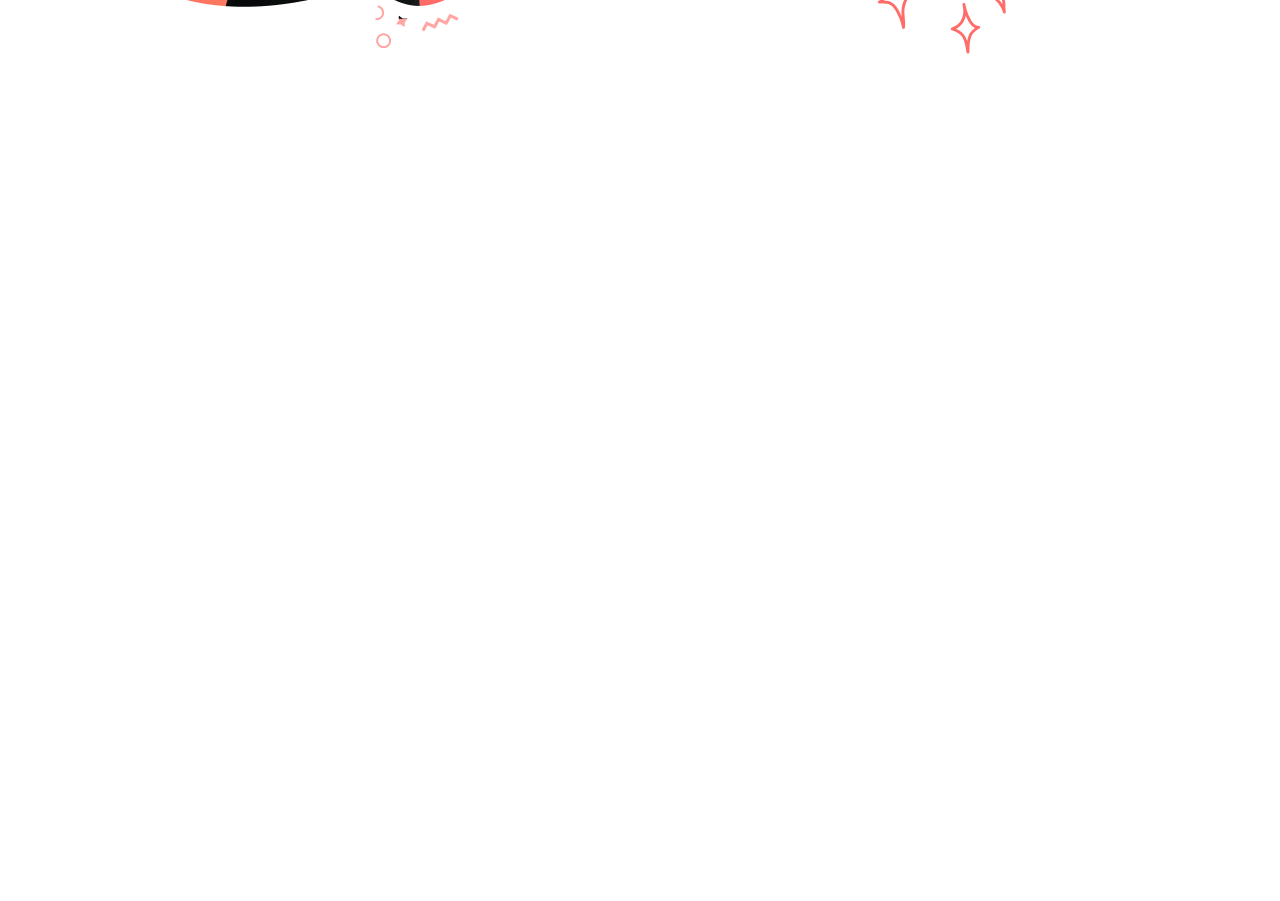
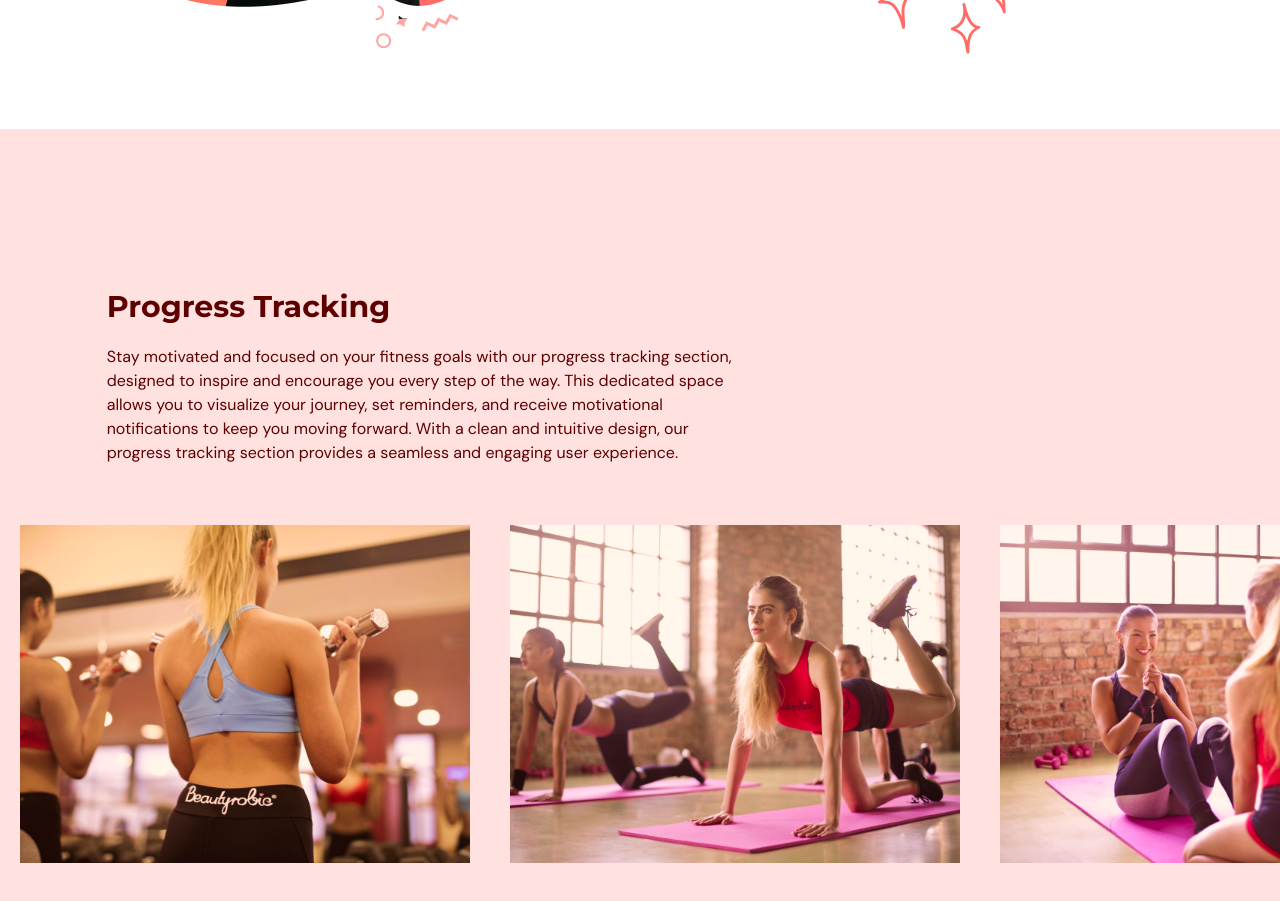
Before and after one commit to seunosinowo/GymPal, a React (Vite) app: page / in a window 1280 px wide. Shown: the part 2000-2901 px from the top of the page. Before the commit the page ends 2129 px from the top, so only its background shows below. Built offline with nearby package versions, Linux system fonts and the light colour scheme.

Commit message:
Implemented Progress Components

```diff
--- a/src/App.tsx
+++ b/src/App.tsx
@@ -1,8 +1,9 @@
 import Navbar from "@/scenes/navbar";
 import { useEffect, useState } from "react";
 import { SelectedPage } from "@/shared/types";
-import Home from "./scenes/home/Home";
-import Benefits from "./scenes/benefits";
+import Home from "@/scenes/home/Home";
+import Benefits from "@/scenes/benefits";
+import OurClasses from "@/scenes/OurClasses/OurClasses";
 
 
 function App() {
@@ -33,6 +34,7 @@ function App() {
 
       <Home setSelectedPage={setSelectedPage}/>
       <Benefits setSelectedPage={setSelectedPage}/>
+      <OurClasses setSelectedPage={setSelectedPage} />
 
   </div>
   )
--- /dev/null
+++ b/src/scenes/OurClasses/Class.tsx
@@ -0,0 +1,21 @@
+
+type Props = {
+    name: string;
+    description?: string;
+    image: string;
+}
+
+const Class = ({name, description, image}: Props) => {
+  const overlayStyles = `p-4 absolute z-30 flex h-[380px] w-[450px] flex-col items-center justify-center whitespace-normal bg-primary-500 text-center text-white opacity-0 transition duration-500 hover:opacity-90`
+  return (
+    <li className="relative mx-5 inline-block h-[380px] w-[450px]">
+      <div className={overlayStyles}>
+        <p className="text-2xl">{name}</p>
+        <p className="mt-5">{description}</p>
+      </div>
+      <img src={`${image}`} alt={`${image}`} />
+    </li>
+  )
+}
+
+export default Class
--- /dev/null
+++ b/src/scenes/OurClasses/OurClasses.tsx
@@ -0,0 +1,93 @@
+import { SelectedPage } from '@/shared/types';
+import image1 from '@/assets/image1.png';
+import image2 from '@/assets/image2.png';
+import image3 from '@/assets/image3.png';
+import image4 from '@/assets/image4.png';
+import image5 from '@/assets/image5.png';
+import image6 from '@/assets/image6.png';
+import {motion} from 'framer-motion';
+import HText from '@/shared/HText';
+import { ClassType } from '@/shared/types';
+import Class from './Class';
+
+const classes: Array<ClassType> = [
+  {
+    name: "Workout Logs",
+    description: "Track your daily workouts and monitor your progress",
+    image: image1,
+  },
+
+  {
+    name: "Weight Tracker",
+    description: "Upload photos to track visual changes in your body",
+    image: image2,
+  },
+
+  {
+    name: "Mood Journaling",
+    description: "Record your emotions and energy levels to identify patterns",
+    image: image3,
+  },
+
+  {
+    name: "Sleep Tracker",
+    description: "Monitor your sleep patterns and receive tips for improvement",
+    image: image4,
+  },
+
+  {
+    name: "Nutrition Planner",
+    description: "Plan and track your meals to achieve your fitness goals",
+    image: image5,
+  },
+
+  {
+    name: "Step Counter",
+    description: "Track your daily steps and monitor your physical activity",
+    image: image6,
+  },
+]
+
+type Props = {
+  setSelectedPage: (value: SelectedPage) => void;
+}
+
+const OurClasses = ({setSelectedPage} : Props) => {
+  return <section id='ourclasses' className='w-full bg-primary-100 py-40'>
+    <motion.div
+      onViewportEnter={() =>  setSelectedPage(SelectedPage.OurClasses)}
+    >
+      <motion.div
+        className='mx-auto w-5/6'
+      >
+        <div className='w-3/5'>
+          <HText>Progress Tracking</HText>
+
+          <p className='py-5'>
+            Stay motivated and focused on your fitness goals with our progress
+            tracking section, designed to inspire and encourage you every step of
+            the way. This dedicated space allows you to visualize your journey,
+            set reminders, and receive motivational notifications to keep you
+            moving forward. With a clean and intuitive design, our progress
+            tracking section provides a seamless and engaging user experience.
+          </p>
+        </div>
+      </motion.div>
+
+      <div className='mt-10 h-[353px] w-full overflow-x-auto overflow-y-hidden'>
+        <ul className='w-[2800px] whitespace-nowrap'>
+          {classes.map((item: ClassType, OurClasses) => (
+            <Class
+              key = {`${item.name} - ${OurClasses}`}
+              name = {item.name}
+              description = {item.description}
+              image = {item.image}
+            />
+          ))}
+        </ul>
+      </div>
+    </motion.div>
+  </section>
+}
+
+export default OurClasses
--- a/src/scenes/benefits/Benefit.tsx
+++ b/src/scenes/benefits/Benefit.tsx
@@ -11,10 +11,10 @@ type Props = {
   icon: JSX.Element;
   title: string;
   description: string;
-  seSelectedPage: (value: SelectedPage) => void;
+  setSelectedPage: (value: SelectedPage) => void;
 };
 
-const Benefit = ({icon, title, description, SelectedPage}: Props) => {
+const Benefit = ({icon, title, description, setSelectedPage}: Props) => {
   return (
     <motion.div
       variants={childVariant}
@@ -36,6 +36,7 @@ const Benefit = ({icon, title, description, SelectedPage}: Props) => {
         </AnchorLink>
     </motion.div>
   )
+
 }
 
 export default Benefit
--- a/src/shared/types.ts
+++ b/src/shared/types.ts
@@ -10,3 +10,9 @@ export interface BenefitType{
   title: string;
   description: string;
 }
+
+export interface ClassType{
+  name: string;
+  description?: string;
+  image: string;
+}
```
